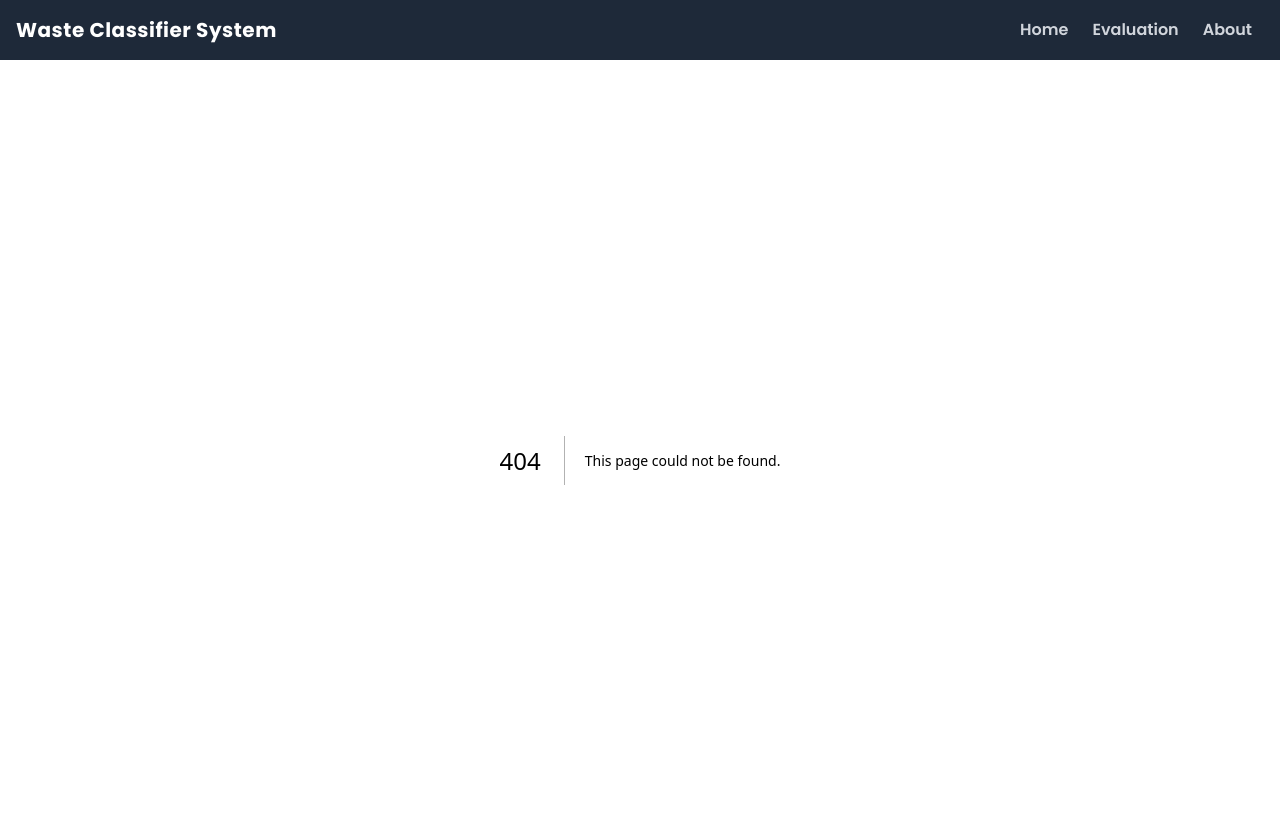
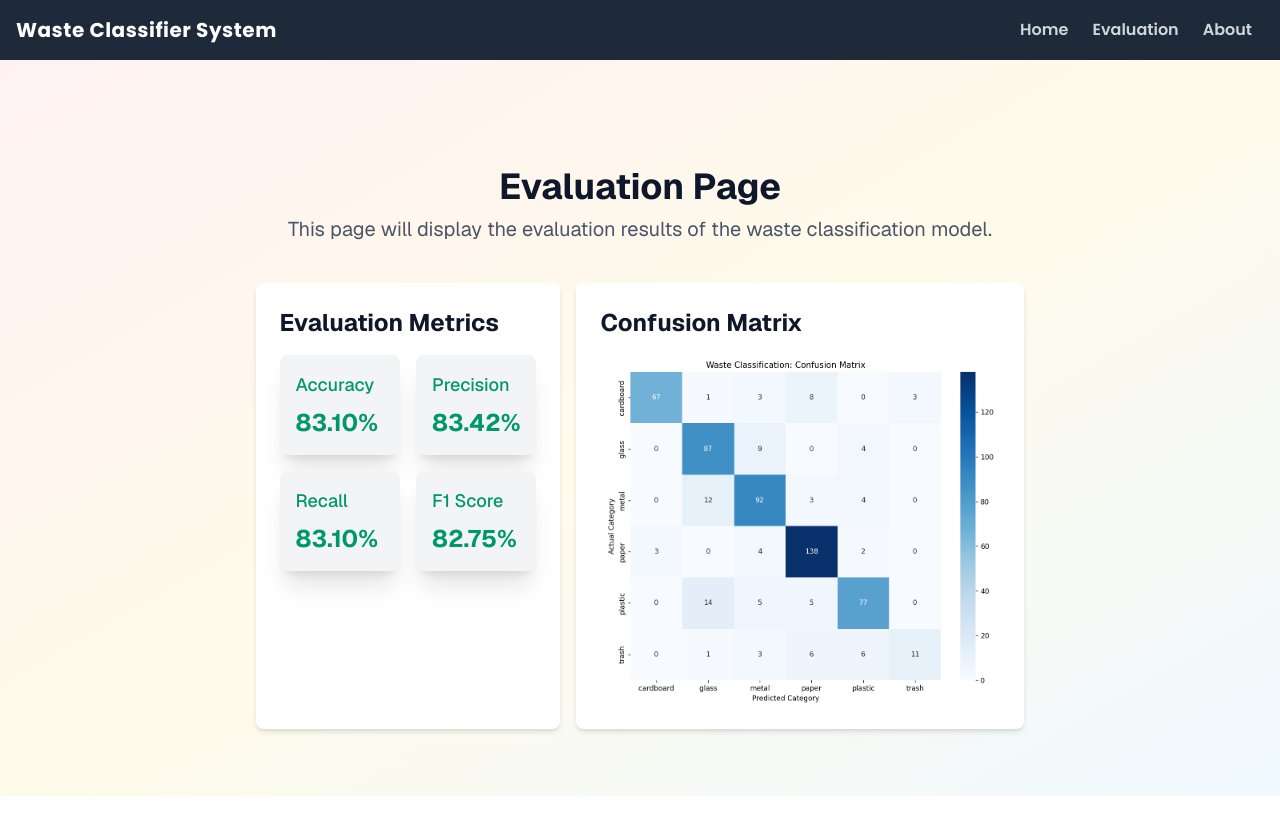
Before and after one commit to pikacoder44/waste-management-classifier, a Next.js app in the folder frontend/: page /evaluation in a window 1280 px wide. Before the commit this address had no page. Shown: the top 834 px of the page. After the commit the page ends 800 px from the top, so only its background shows below. Built offline with nearby package versions, Linux system fonts and the light colour scheme.

Commit message:
Added Evaluation page and applied a basic design

```diff
--- /dev/null
+++ b/frontend/app/evaluation/page.tsx
@@ -0,0 +1,59 @@
+import * as data from "@/utils/evaluation_results.json";
+import Image from "next/image";
+const Page = () => {
+  return (
+    <div className="h-[calc(100vh-4rem)] overflow-hidden bg-linear-to-br from-rose-50 via-amber-50 to-sky-50 text-slate-900 flex flex-col  items-center justify-center px-4 py-10 font-sans">
+      <h1 className="text-4xl font-bold text-center mt-10">Evaluation Page</h1>
+      <p className="text-center mt-2 text-gray-600 text-xl">
+        This page will display the evaluation results of the waste
+        classification model.
+      </p>
+
+      {/* Evaluation Metrices */}
+      <div className="flex flex-row gap-4">
+        {/* Card */}
+        <div className="mt-10 bg-white rounded-lg shadow-md p-6">
+          <h2 className="text-2xl font-bold mb-4">Evaluation Metrics</h2>
+          <div className="grid grid-cols-1 md:grid-cols-2 gap-4">
+            <div className="bg-gray-100 rounded-lg p-4 text-emerald-600 shadow-xl hover:bg-zinc-950 hover:text-emerald-300 hover:p-6 transition-all duration-300 cursor-pointer">
+              <h3 className="text-lg font-medium mb-2">Accuracy</h3>
+              <p className="text-2xl font-bold">
+                {(data.accuracy * 100).toFixed(2)}%
+              </p>
+            </div>
+            <div className="bg-gray-100 rounded-lg p-4 text-emerald-600 shadow-xl hover:bg-zinc-950 hover:text-emerald-300 hover:p-6 transition-all duration-300 cursor-pointer">
+              <h3 className="text-lg font-medium mb-2">Precision</h3>
+              <p className="text-2xl font-bold">
+                {(data.precision * 100).toFixed(2)}%
+              </p>
+            </div>
+            <div className="bg-gray-100 rounded-lg p-4 text-emerald-600 shadow-xl hover:bg-zinc-950 hover:text-emerald-300 hover:p-6 transition-all duration-300 cursor-pointer">
+              <h3 className="text-lg font-medium mb-2">Recall</h3>
+              <p className="text-2xl font-bold">
+                {(data.recall * 100).toFixed(2)}%
+              </p>
+            </div>
+            <div className="bg-gray-100 rounded-lg p-4 text-emerald-600 shadow-xl hover:bg-zinc-950 hover:text-emerald-300 hover:p-6 transition-all duration-300 cursor-pointer">
+              <h3 className="text-lg font-medium mb-2">F1 Score</h3>
+              <p className="text-2xl font-bold">
+                {(data.f1_score * 100).toFixed(2)}%
+              </p>
+            </div>
+          </div>
+        </div>
+
+        {/* Confusion Matrix  */}
+        <div className="mt-10 bg-white rounded-lg shadow-md p-6">
+          <h2 className="text-2xl font-bold mb-4">Confusion Matrix</h2>
+          <Image
+            src="/Confusion_Matrix.PNG"
+            alt="Confusion Matrix"
+            width={400}
+            height={400}
+          />
+        </div>
+      </div>
+    </div>
+  );
+};
+export default Page;
```
